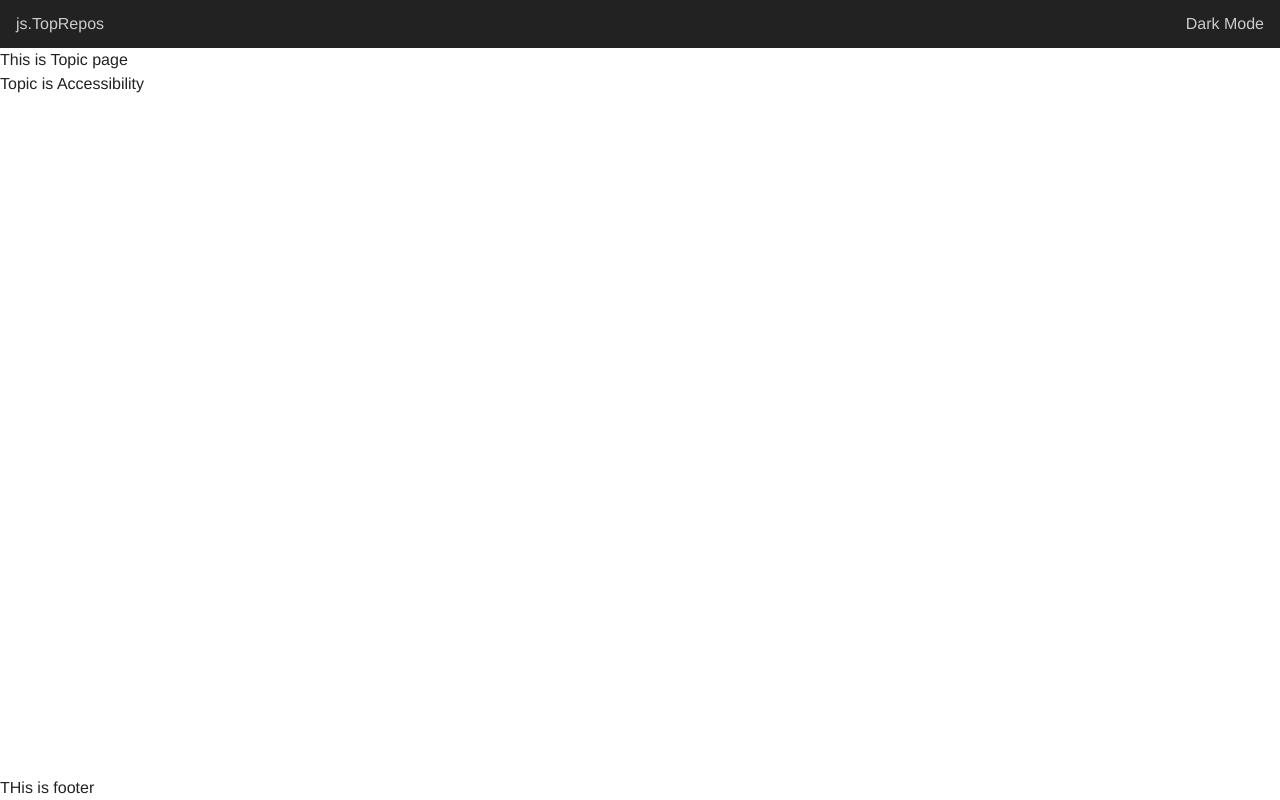
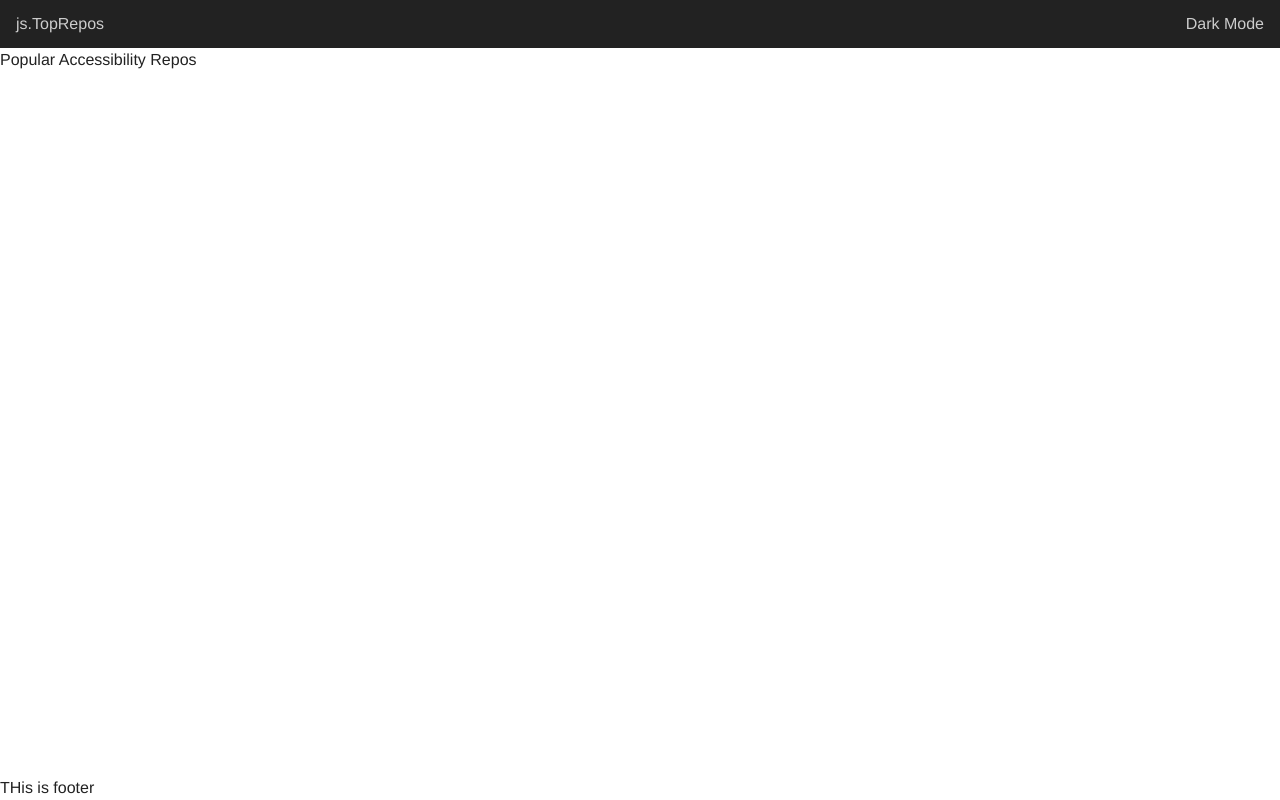
Before and after one commit to akshay-rajput/Git_Stars, a Vue app: page /#/topic/Accessibility in a window 1280 px wide. Built offline with nearby package versions, Linux system fonts and the light colour scheme.

Commit message:
feat(Topic): Init components on topic page

```diff
--- a/src/views/Topic.vue
+++ b/src/views/Topic.vue
@@ -1,13 +1,29 @@
 <template>
   <div class="topic-repos">
-    <h1>This is Topic page</h1>
-    <h2 class="">Topic is {{ $route.params.topicname }}</h2>
+    <h2 class="">Popular <span class="">{{ fetch_topic }}</span> Repos</h2>
+    <div class="">
+
+    </div>
+    <div class="">
+      <show-repos :repoList=fetchedRepoList :repoListDisplay="showAsList" />
+    </div>
   </div>
 </template>
 
 <script>
+import ShowRepos from '@/components/ShowRepos.vue';
+
 export default {
-
+  components: {
+    ShowRepos,
+  },
+  data(){
+    return{
+      fetch_topic: this.$route.params.topicname,
+      fetchedRepoList: [],
+      showAsList: false
+    }
+  }
 }
 </script>
 
```
